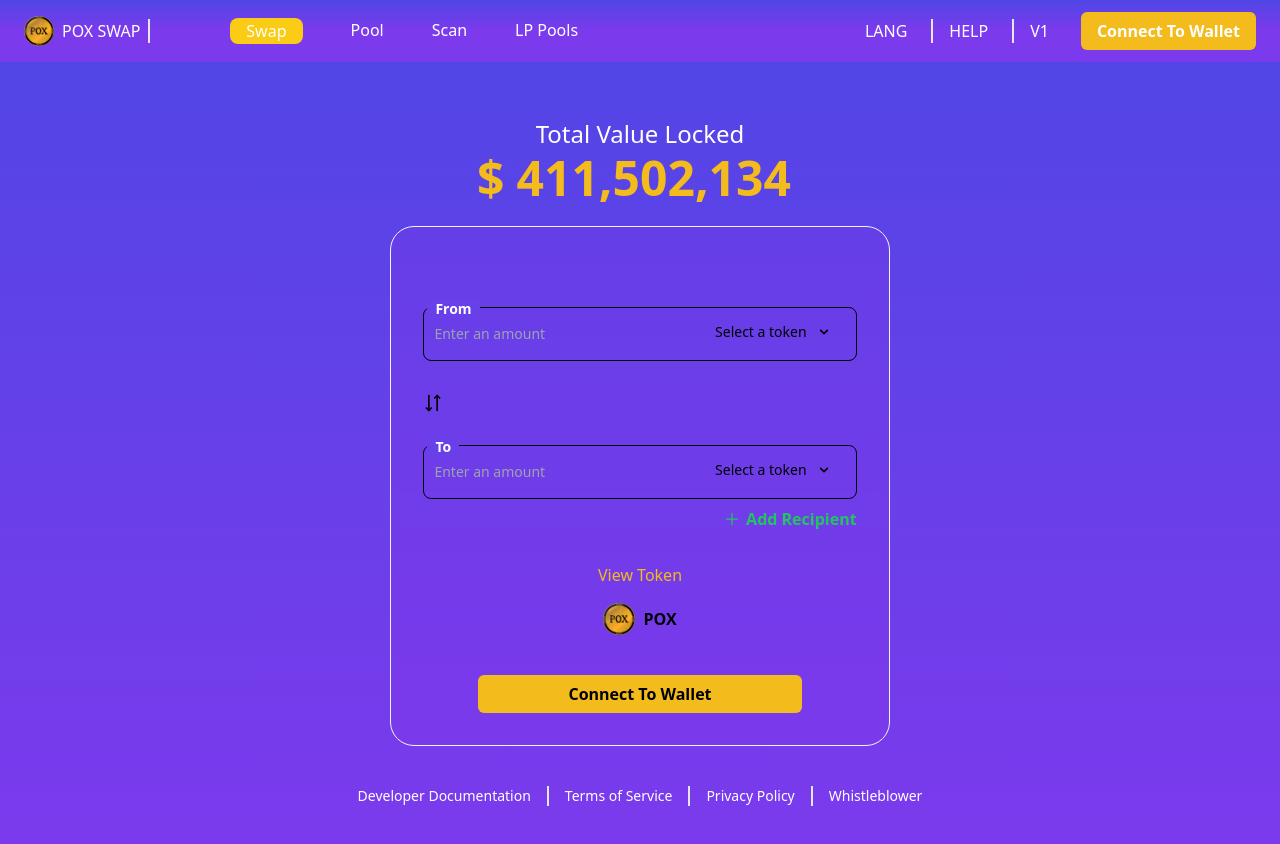
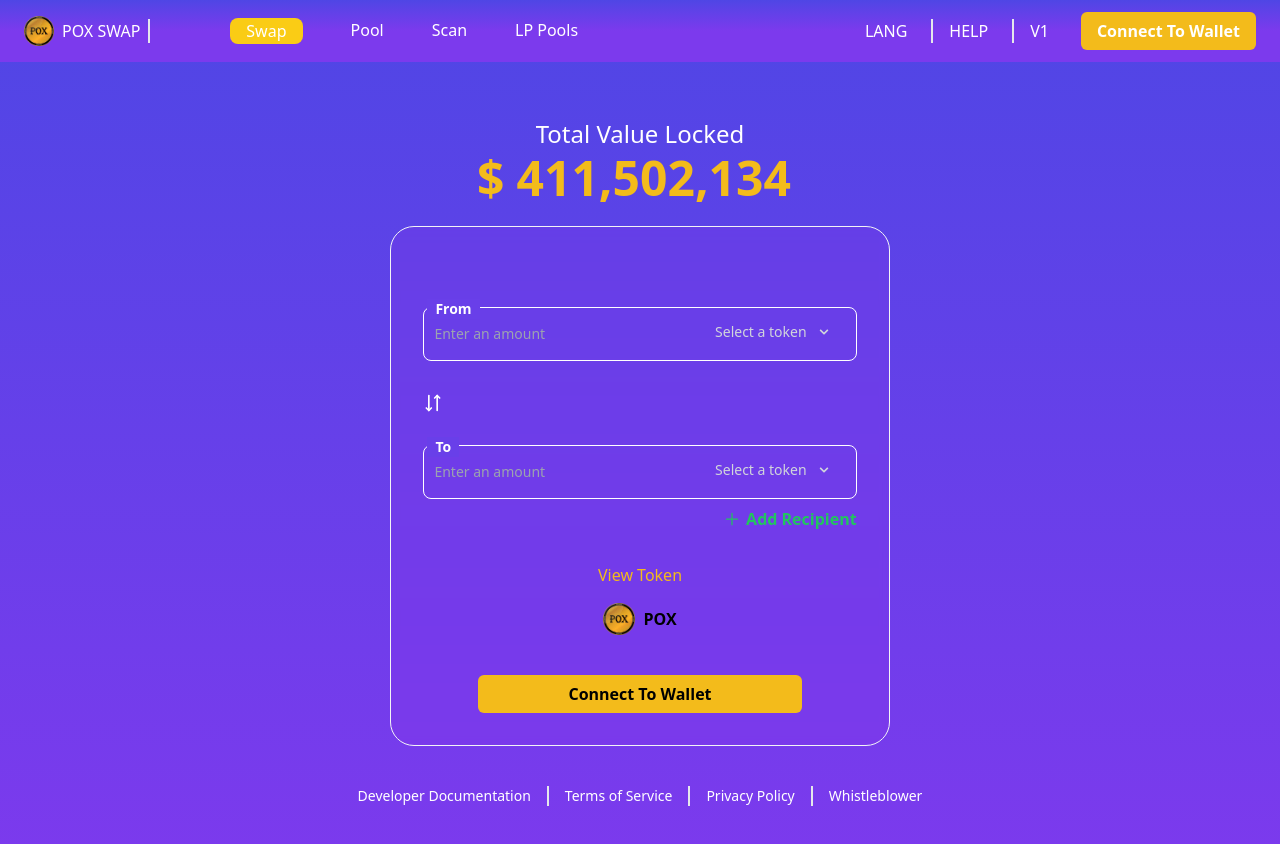
Before and after one commit to aamil3112/DEX_Frontend, a React (Vite) app: page / in a window 1280 px wide. Shown: the top 844 px of the page. Built offline with nearby package versions, Linux system fonts and the light colour scheme.

Commit message:
refactor the code of input field

```diff
--- a/src/components/DropDownButton.jsx
+++ b/src/components/DropDownButton.jsx
@@ -20,7 +20,7 @@ const DropdownButton = ({ selectedOption, onOptionSelect, otherSelectedOption })
       <button
         id="dropdownDefaultButton"
         onClick={toggleDropdown}
-        className="text-black font-medium rounded-lg text-sm px-5 text-center inline-flex items-center"
+        className="text-gray-300 font-medium rounded-lg text-sm px-5 text-center inline-flex items-center"
         type="button"
       >
         {selectedOption}
--- a/src/components/InputField.jsx
+++ b/src/components/InputField.jsx
@@ -1,12 +1,12 @@
 
-const InputField = ({ label, placeholder, value, onChange, children }) => {
+const InputField = ({ label, placeholder, value, onChange, children,type }) => {
   return (
     <div className="relative w-full">
      <input
-  type="number"
+  type={type}
   className="text-white border-1 peer block w-full appearance-none
-  rounded-lg border border-black bg-transparent px-2.5 pb-4 pt-4
-  text-sm focus:border-black focus:outline-none focus:ring-0"
+  rounded-lg border border-white bg-transparent px-2.5 pb-4 pt-4
+  text-sm focus:outline-none focus:ring-0"
   placeholder={placeholder}
   onChange={onChange}
   style={{ '-moz-appearance': 'textfield' }} /* Firefox */
@@ -16,7 +16,7 @@ const InputField = ({ label, placeholder, value, onChange, children }) => {
       <label
         className="absolute top-2 left-1 z-10 origin-[0]
          -translate-y-4 scale-75 transform cursor-text select-none
-          bg-[#693FE9] px-2 text-sm font-bold text-white peer-placeholder-shown:scale-100 peer-focus:top-2 peer-focus:px-2 peer-focus:text-black"
+          bg-[#693FE9] px-2 text-sm font-bold text-white peer-placeholder-shown:scale-100 peer-focus:top-2 peer-focus:px-2 "
       >
         {label}
       </label>
--- a/src/components/PoolForm.jsx
+++ b/src/components/PoolForm.jsx
@@ -33,6 +33,7 @@ const PoolForm = () => {
   return (
     <div className="w-full text-center py-10">
       <InputField
+      type="number"
         label="Input"
         placeholder="Enter an amount"
         value={fromAmount}
@@ -51,6 +52,7 @@ const PoolForm = () => {
       </div>
 
       <InputField
+      type="number"
         label="Input"
         placeholder="Enter an amount"
         value={toAmount}
--- a/src/components/SwapForm.jsx
+++ b/src/components/SwapForm.jsx
@@ -1,4 +1,4 @@
-import React, { useState } from "react";
+import { useState } from "react";
 import { TbArrowsDownUp } from "react-icons/tb";
 import DropdownButton from "../components/DropDownButton";
 import InputField from "../components/InputField";
@@ -43,6 +43,7 @@ const SwapForm = () => {
   return (
     <div className="w-full pt-6 md:pt-12">
       <InputField
+      type="number"
         label="From"
         placeholder="Enter an amount"
         value={fromAmount}
@@ -55,9 +56,10 @@ const SwapForm = () => {
         />
       </InputField>
 
-      <TbArrowsDownUp size={20} className="my-4 md:my-8" style={{ cursor: "pointer" }} onClick={handleSwap} />
+      <TbArrowsDownUp size={20} className="my-4 md:my-8" style={{ cursor: "pointer" }} onClick={handleSwap} color="white" />
 
       <InputField
+      type="number"
         label="To"
         placeholder="Enter an amount"
         value={toAmount}
--- a/src/pages/Home.jsx
+++ b/src/pages/Home.jsx
@@ -36,6 +36,7 @@ const Home = () => {
 
           {showRecipient &&
             <InputField
+            type="text"
               label="Recipient"
               placeholder="Input wallet Address"
               onChange={(e) => setFromAmount(e.target.value)}
```
